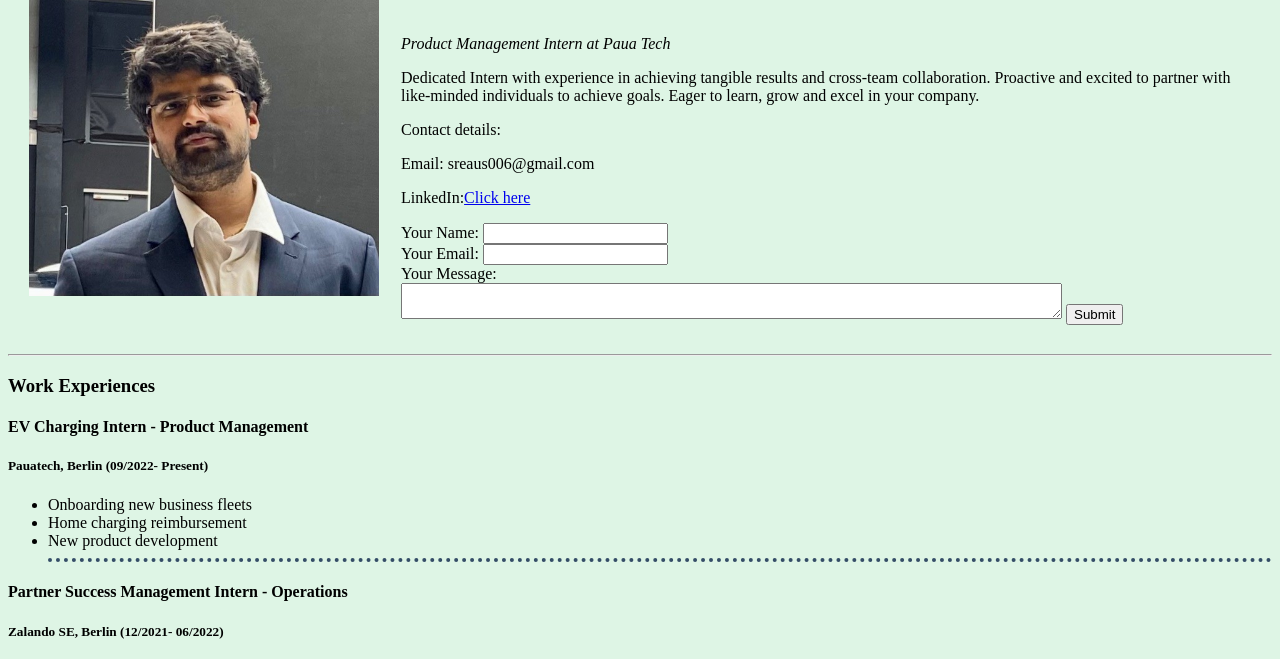
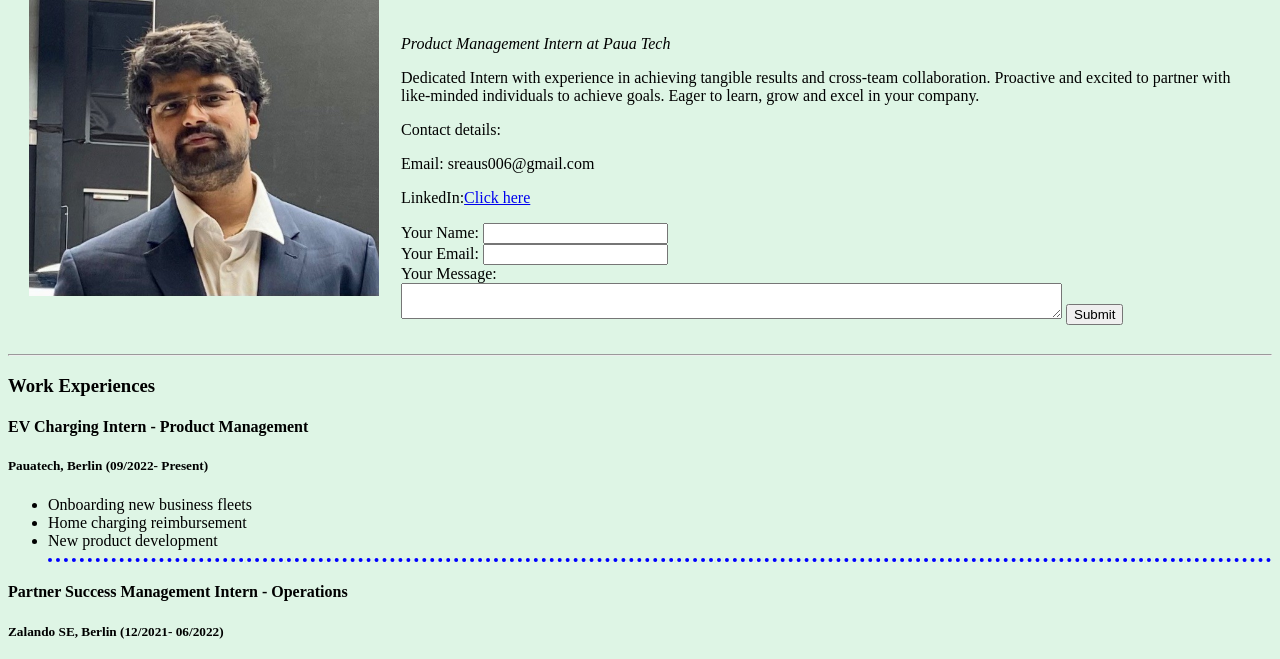
Before and after one commit to ramanuja-sreaus/CV, a plain HTML site: page index.html in a window 1280 px wide. Shown: the part 108-767 px from the top of the page. Drawn offline with Linux system fonts and the light colour scheme.

Commit message:
Update style.css

```diff
--- a/CSS/style.css
+++ b/CSS/style.css
@@ -8,7 +8,7 @@ img{
 .hrp{
   background-color: #DEF5E5;
   border-style: dotted none none;
-  border-color: #344D67;
+  border-color: blue;
   border-width: 4px;
   padding-left:
 
```
